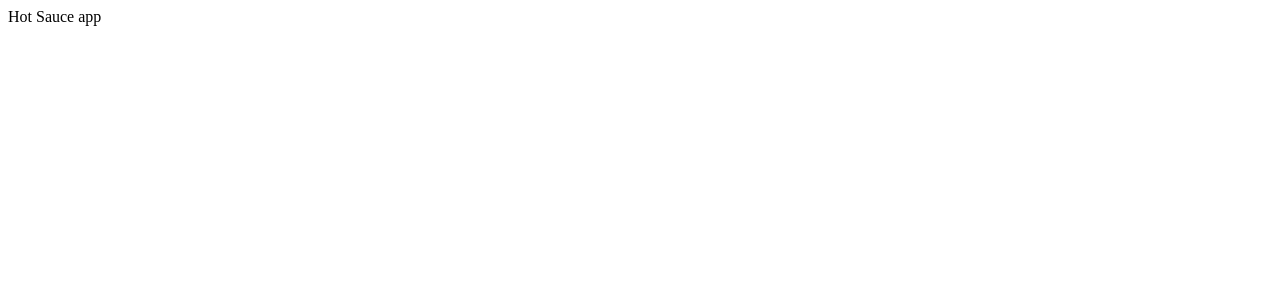
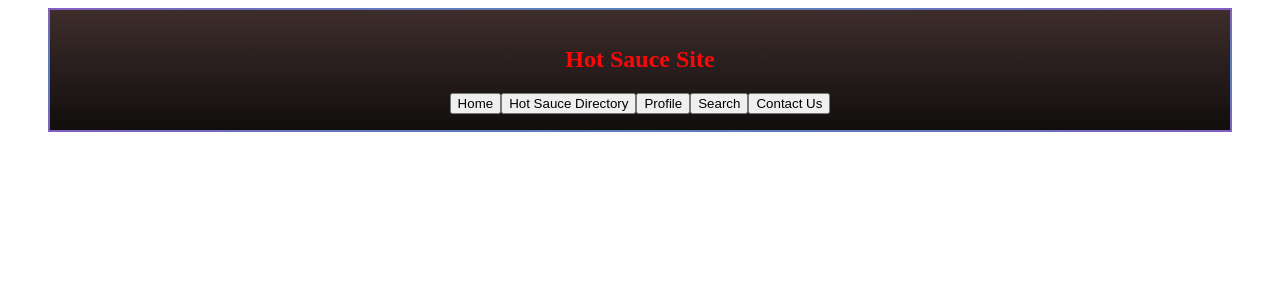
Before and after one commit to Twistedben/hotsauceapp, a React (Create React App) app: page / in a window 1280 px wide. Shown: the top 300 px of the page. Built offline with nearby package versions, Linux system fonts and the light colour scheme.

Commit message:
Make the first component..the header with name and buttons

```diff
--- a/src/App.js
+++ b/src/App.js
@@ -1,4 +1,5 @@
 import React from 'react'
+import Header from './Header'
 
 class App extends React.Component {
 
@@ -6,7 +7,7 @@ class App extends React.Component {
     render() {
         return (
             <div className="testing">
-                <div>Hot Sauce app</div>
+                <Header />
             </div>
         )
     }
--- /dev/null
+++ b/src/Header.css
@@ -0,0 +1,37 @@
+
+.Header{
+    margin: 0 40px 0 40px;
+    padding: 0;
+    text-align: center;
+
+    --x: 50%;
+	--y: 50%;
+
+	position: relative;
+	appearance: none;
+	padding: 1em 2em;
+	color: white;
+	cursor: default;
+	outline: none;
+	/* border-radius: 50px; */
+
+
+	border: 2px solid transparent;
+	background: linear-gradient(rgb(61, 45, 43), rgb(17, 14, 14)) padding-box, radial-gradient(farthest-corner at var(--x) var(--y), #00C9A7, #845EC2) border-box;
+}
+.headerName{
+    /* Positions */
+    text-align: center;
+    /* Size  */
+
+    /* Colors */
+    color: rgb(251, 8, 8)
+}
+.mainHeaderBtns{
+      /* Positions */
+      text-align: center;
+      /* Size  */
+
+      /* Colors */
+      color: rgb(255, 2, 44)
+}
--- /dev/null
+++ b/src/Header.js
@@ -0,0 +1,30 @@
+import React from 'react'
+import './Header.css'
+
+class Header extends React.Component {
+
+
+
+    render() {
+        return (
+            <div class="Header">
+                <h2 className="headerName">Hot Sauce Site</h2>
+                <nav>
+                    <div className="mainHeaderBtns">
+                        <button>Home</button>
+                        <button>Hot Sauce Directory</button>
+                        <button>Profile</button>
+                        <button>Search</button>
+                        <button>Contact Us</button>
+
+
+                    </div>
+                </nav>
+            </div>
+        )
+    }
+}
+
+
+
+export default Header
--- /dev/null
+++ b/src/MainContent.js
@@ -0,0 +1 @@
+import React from 'react'
--- /dev/null
+++ b/src/sidebar.js
@@ -0,0 +1 @@
+import React from 'react'
```
Also changed, not shown: 1 other file (tests, documents, lock files or other folders).
